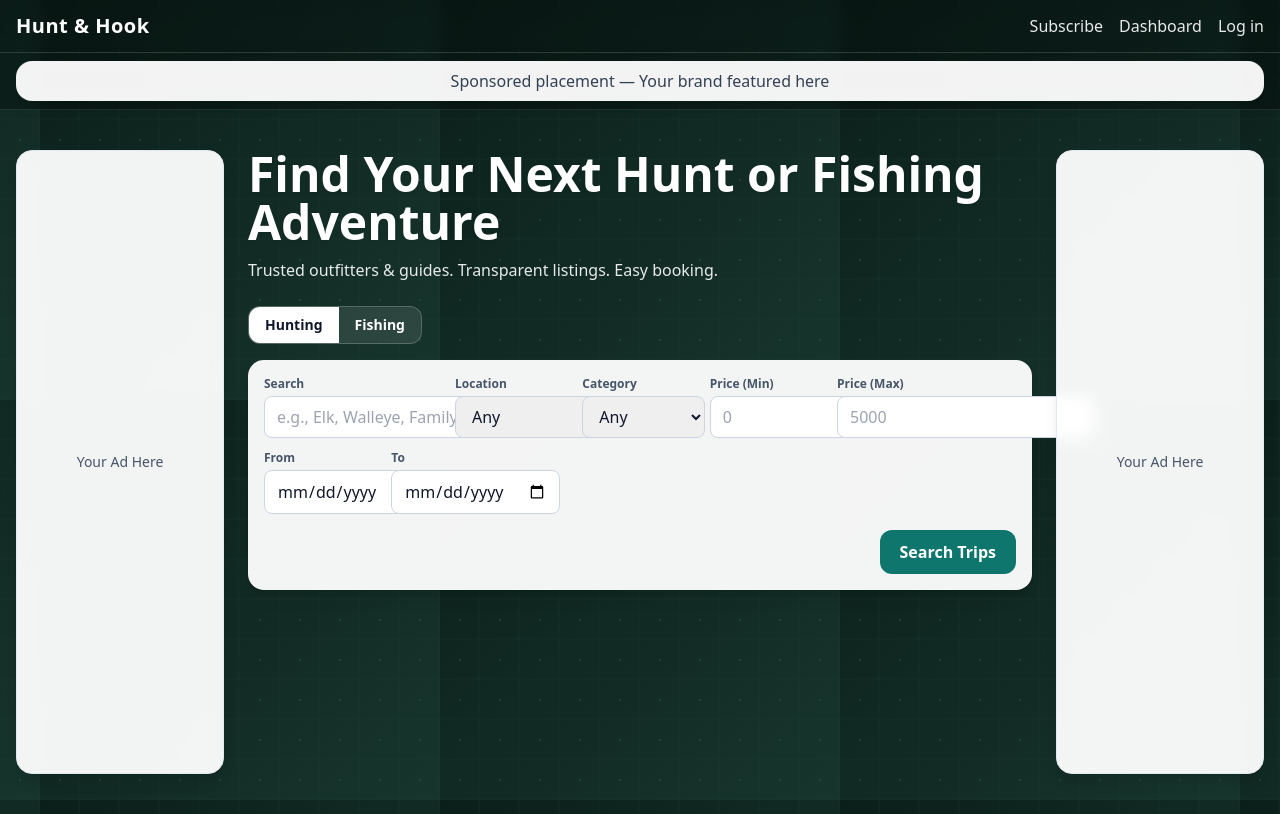
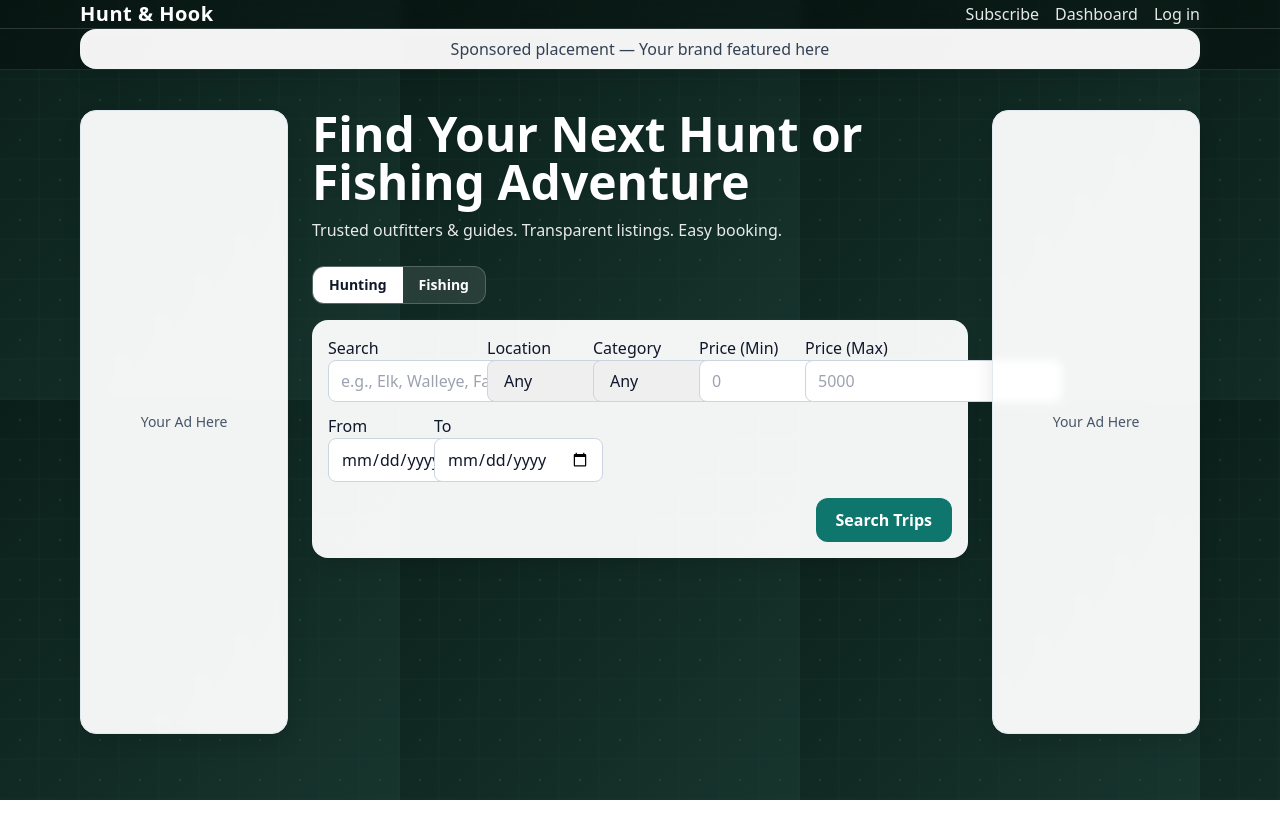
Before and after one commit to HuntandHook/Hunt-and-Hook, a Next.js app: page / in a window 1280 px wide. Built offline with nearby package versions, Linux system fonts and the light colour scheme.

Commit message:
Update globals.css

```diff
--- a/styles/globals.css
+++ b/styles/globals.css
@@ -1,12 +1,11 @@
-
 @tailwind base;
 @tailwind components;
 @tailwind utilities;
 
-html, body { height:100%; background-image: theme('backgroundImage.nature-texture'); background-size: 400px 400px; background-attachment: fixed; color:#0f172a; }
-a { @apply text-brand hover:text-brand-dark; }
-.container { @apply max-w-7xl mx-auto px-4; }
-.card { @apply bg-white/95 backdrop-blur rounded-2xl shadow-lg; }
-input, select, textarea { @apply rounded-lg border border-slate-300 px-3 py-2 focus:outline-none focus:ring-2 focus:ring-brand; }
-label { @apply block text-xs font-semibold text-slate-600 mb-1; }
-button.primary { @apply inline-flex items-center justify-center gap-2 rounded-xl bg-brand text-white px-5 py-2.5 font-semibold hover:bg-brand-dark focus:outline-none focus:ring-2 focus:ring-brand; }
+html, body { height:100%; background-image: url('/bg.svg'); background-size: 400px 400px; background-attachment: fixed; color:#0f172a; }
+a { color:#0f766e; }
+.container { max-width: 72rem; margin: 0 auto; padding: 0 1rem; }
+.card { background: rgba(255,255,255,0.95); backdrop-filter: blur(4px); border-radius: 1rem; box-shadow: 0 10px 20px rgba(0,0,0,0.1); }
+input, select, textarea { border: 1px solid #cbd5e1; border-radius: .5rem; padding: .5rem .75rem; outline: none; }
+button.primary { background:#0f766e; color:#fff; padding:.625rem 1.25rem; border-radius:.75rem; font-weight:600; }
+button.primary:hover { background:#115e59; }
```
